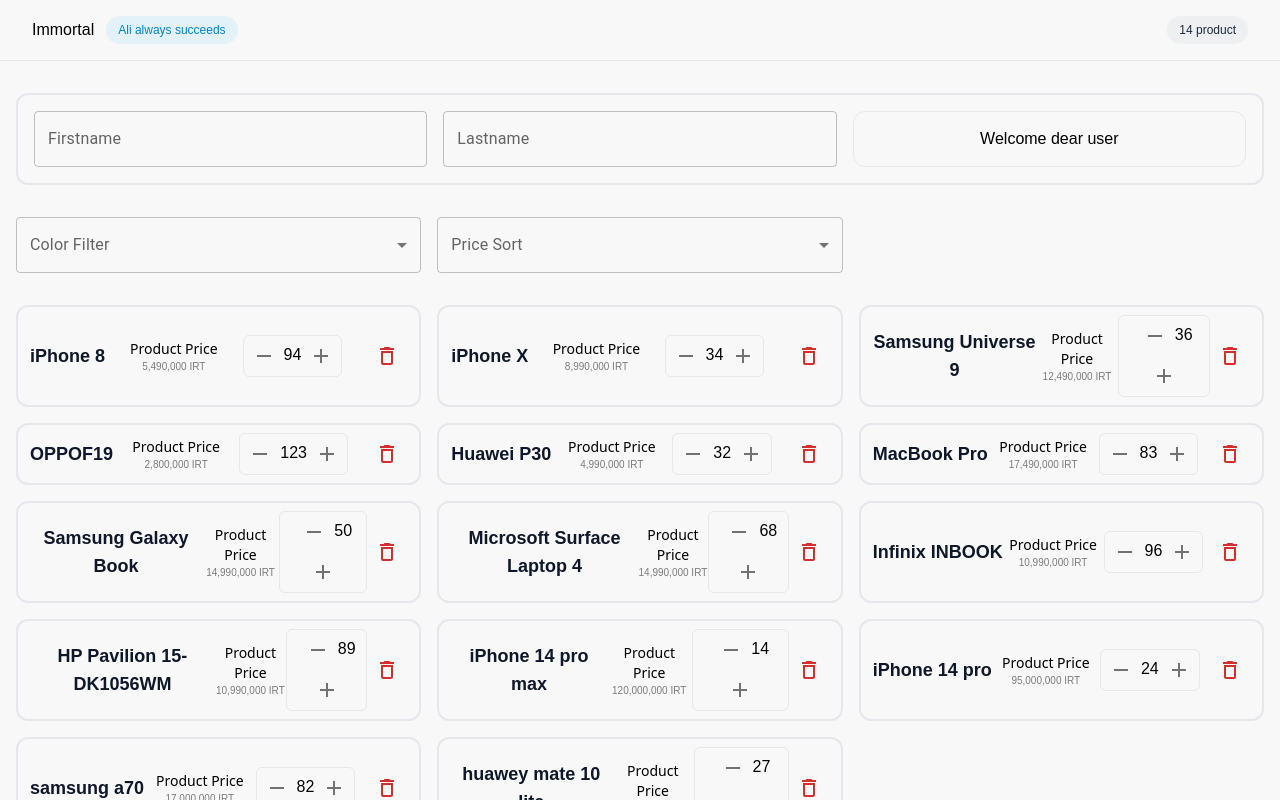
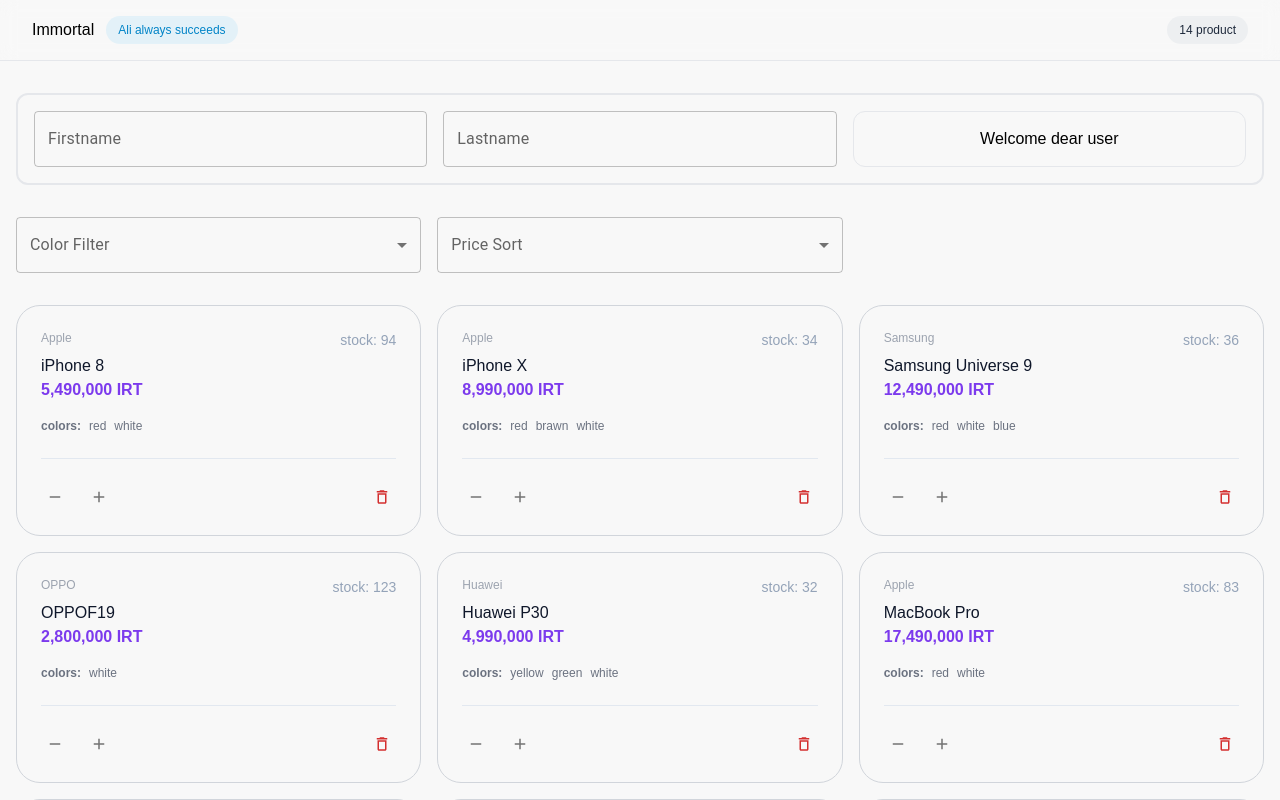
Before and after one commit to alihatampouri/react-course, a React (Create React App) app: page / in a window 1280 px wide. Shown: the top 800 px of the page. Built offline with nearby package versions, Linux system fonts and the light colour scheme.

Commit message:
redesign product component

```diff
--- a/src/components/Product/Product.jsx
+++ b/src/components/Product/Product.jsx
@@ -7,42 +7,63 @@
 } from "@mui/icons-material";
 
 const Product = ({ product, onDecrement, onIncrement, onRemove }) => {
-  useEffect(()=>{
-    console.log('useEffect in Product component')
-    return () => console.log('unmount in Product component')
-  },[])
+  useEffect(() => {
+    console.log("useEffect in Product component");
+    return () => console.log("unmount in Product component");
+  }, []);
 
   return (
-    <div className="flex justify-between items-center rounded-xl border-solid border-2 border-gray-200 py-2 px-3">
-      <h2 className="text-lg font-semibold text-slate-900">{product.title}</h2>
-      <div className="flex flex-col justify-evenly text-secondary-900 text-[10px]">
-        <span className="font-sans text-sm">Product Price</span>
-        <span className="opacity-50">{new Intl.NumberFormat().format(product.price)} IRT</span>
+    <div className="flex-auto p-6 border border-gray-300 rounded-3xl">
+      <div className="flex justify-between">
+        <div className="text-left">
+          <div className="text-xs text-gray-400 mb-2">{product.brand}</div>
+          <h1 className="flex-auto font-medium text-slate-900">
+            {product.title}
+          </h1>
+          <span className="mt-2 font-bold text-violet-600">
+            {new Intl.NumberFormat().format(product.price)} IRT
+          </span>
         </div>
-      <div className="rounded-md border-solid border">
+        <div className="text-sm font-medium text-slate-400">
+          stock: {product.stock}
+        </div>
+      </div>
+      <div className="flex items-baseline mt-4 mb-6 pb-6 border-b border-slate-200">
+        <div className="space-x-2 flex text-xs">
+          <span className="text-gray-500 font-bold">colors: </span>
+          {product.color.map((color) => (
+            <span className="text-gray-500">{color}</span>
+          ))}
+        </div>
+      </div>
+      <div className="flex space-x-4 text-sm font-medium">
+        <div className="flex-auto flex space-x-4">
           <IconButton
+            size="small"
             onClick={onDecrement}
             color="default"
             aria-label="decrement"
           >
-          <RemoveOutlined />
+            <RemoveOutlined fontSize="inherit" />
           </IconButton>
-        <span>{product.stock}</span>
           <IconButton
+            size="small"
             onClick={onIncrement}
             color="default"
             aria-label="increment"
           >
-          <AddOutlined />
+            <AddOutlined fontSize="inherit" />
           </IconButton>
         </div>
         <IconButton
+          size="small"
           onClick={onRemove}
           color="error"
           aria-label="Remove Product"
         >
-        <DeleteOutline />
+          <DeleteOutline fontSize="inherit" />
         </IconButton>
+      </div>
     </div>
   );
 };
```
Lines whose indentation alone changed are shown as unchanged.
